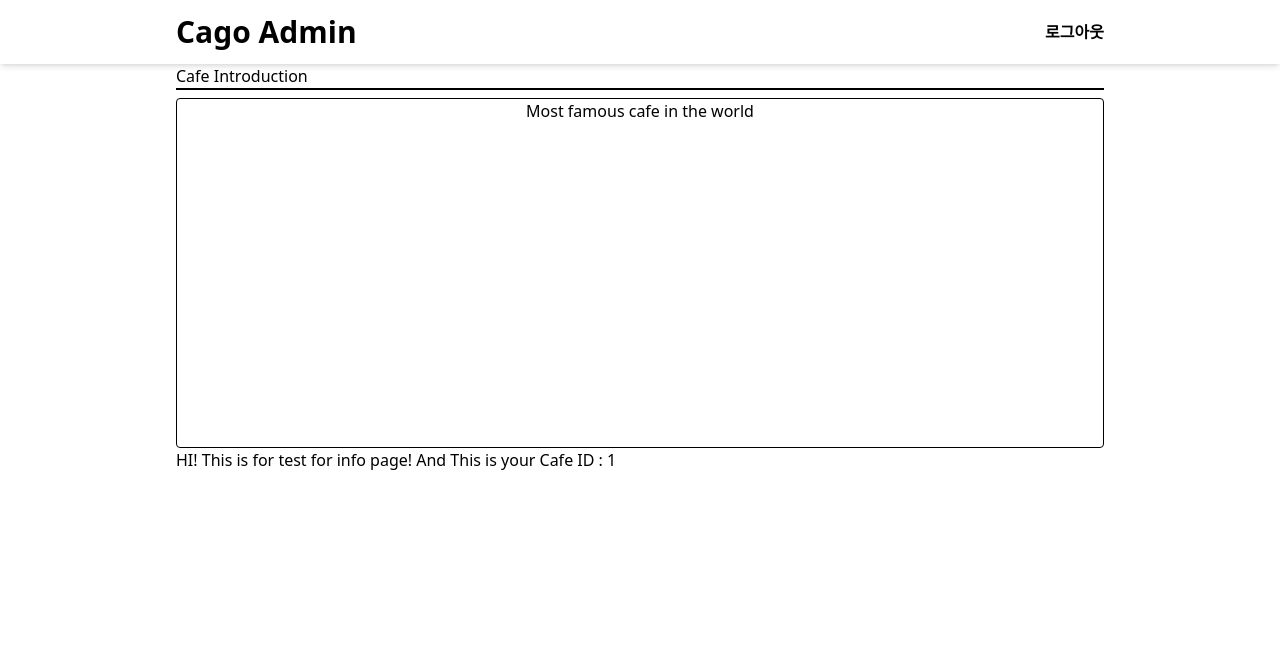
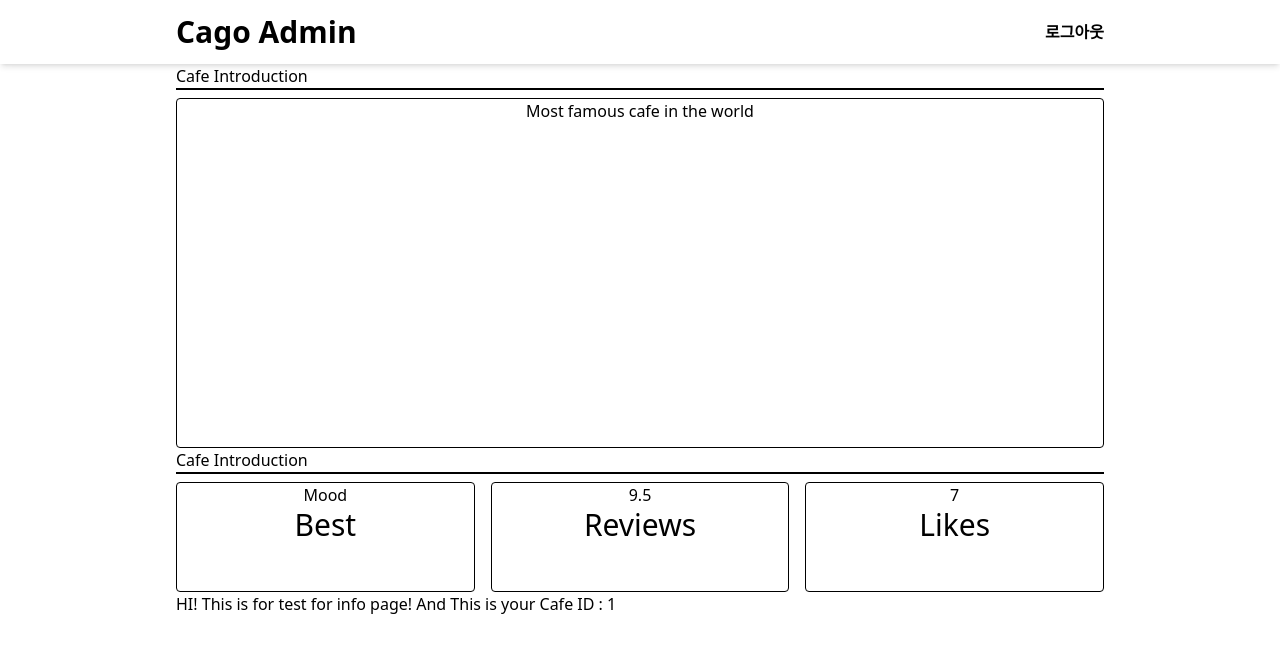
Before and after one commit to swsnu/swppfall2022-team17, a Next.js app in the folder cago-web/: page /admin/dashboard/1/info in a window 1280 px wide. Shown: the top 652 px of the page. Built offline with nearby package versions, Linux system fonts and the light colour scheme.

Commit message:
web: create CafeStatisticsForm

```diff
--- a/cago-web/src/components/forms/CafeIntroductionForm.tsx
+++ b/cago-web/src/components/forms/CafeIntroductionForm.tsx
@@ -2,7 +2,7 @@
 import { NextComponentType } from "next";
 import { useRouter } from 'next/router'
 import React from "react";
-import dashboardData from "data/dashboard.json"
+import dashboardData from "data/dashboard.json";
 
 
 const CafeIntroductionForm: NextComponentType = () => {
--- /dev/null
+++ b/cago-web/src/components/forms/CafeStatisticsForm.tsx
@@ -0,0 +1,32 @@
+import { NextComponentType } from "next";
+import { useRouter } from "next/router";
+import React from "react";
+import dashboardData from "data/dashboard.json";
+
+const CafeStatisticForm: NextComponentType = () => {
+  const router = useRouter();
+  const id = router.query.id as string | undefined;
+  return (
+    <div className="flex flex-col justify-center h-36">
+      <div className="border-b-2 border-black w-full mb-2">
+        Cafe Introduction
+      </div>
+      <div className="flex h-full text-center align-middle">
+        <div className="flex flex-col border border-solid border-black rounded w-2/6 mr-2">
+            {id && dashboardData[parseInt(id)-1].best}
+            <div className="text-3xl">Best</div>
+        </div>
+        <div className="flex flex-col border border-solid border-black rounded w-2/6 mx-2">
+            {id && dashboardData[parseInt(id)-1].reviews}
+            <div className="text-3xl">Reviews</div>
+        </div>
+        <div className="flex flex-col border border-solid border-black rounded w-2/6 ml-2">
+            {id && dashboardData[parseInt(id)-1].likes}
+            <div className="text-3xl">Likes</div>
+        </div>
+      </div>
+    </div>
+  );
+};
+
+export default CafeStatisticForm;
--- a/cago-web/src/data/dashboard.json
+++ b/cago-web/src/data/dashboard.json
@@ -2,16 +2,31 @@
   {
     "id": 1,
     "name": "Starbucks",
-        "introduction":"Most famous cafe in the world"
+    "introduction": "Most famous cafe in the world",
+    "address": "gwanak-saguri 12, gwanak-district",
+    "phone number": "03-123-4321",
+    "best":"Mood",
+    "reviews":9.5,
+    "likes":7
   },
   {
     "id": 2,
     "name": "Ediya",
-        "introduction" : "Proper price."
+    "introduction": "Proper price.",
+    "address": "hapjeongro 43, mapo-district",
+    "phone number": "03-499-4329",
+    "best":"Price",
+    "reviews":7.5,
+    "likes":199
   },
   {
     "id": 3,
     "name": "Pascucci",
-        "introduction" : "Came from Italy."
+    "introduction": "Came from Italy.",
+    "address": "teheranro 1, gangnam-district",
+    "phone number": "03-392-3849",
+    "best":"Service",
+    "reviews":8,
+    "likes":235
   }
 ]
--- a/cago-web/src/pages/admin/dashboard/[id]/info.tsx
+++ b/cago-web/src/pages/admin/dashboard/[id]/info.tsx
@@ -3,6 +3,7 @@ import { NextPageWithLayout } from "pages/_app"
 import { useRouter } from 'next/router'
 import CagoAdminHeader from "components/layouts/CagoAdminHeader"
 import CafeIntroductionForm from "components/forms/CafeIntroductionForm"
+import CafeStatisticForm from "components/forms/CafeStatisticsForm"
 
 const Info: NextPageWithLayout = () => {
     const router = useRouter()
@@ -10,6 +11,7 @@ const Info: NextPageWithLayout = () => {
     return (
         <>
             <CafeIntroductionForm/>
+            <CafeStatisticForm />
             HI! This is for test for info page! And This is your Cafe ID : {id}
         </>
     )
```
Lines whose indentation alone changed are shown as unchanged.
